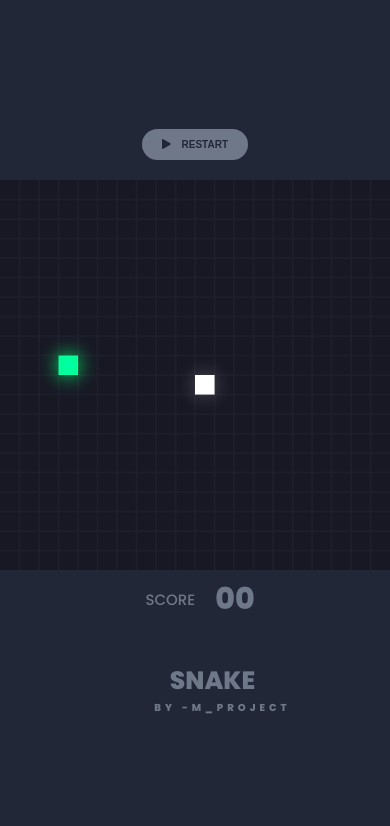
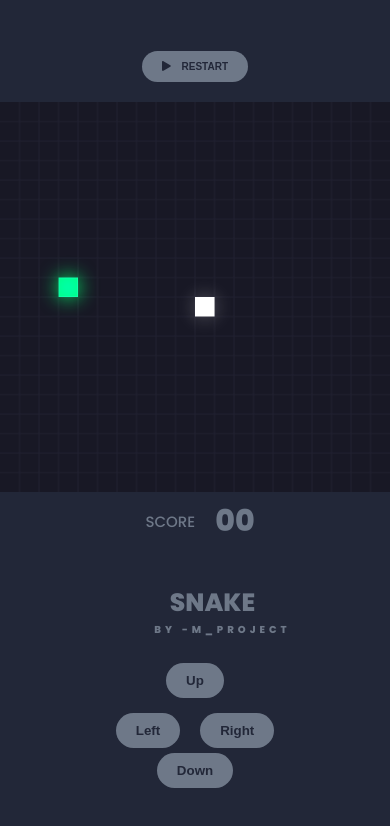
Before and after one commit to NXRts/Snake-1.1, a plain HTML site: page index.html in a window 390 px wide. Drawn offline with Linux system fonts and the light colour scheme.

Commit message:
memperbarui tampilan dan menambahkan button

```diff
--- a/index.html
+++ b/index.html
@@ -14,28 +14,31 @@
 </head>
 
 <body>
-  <!-- partial:index.partial.html -->
   <div class="container noselect">
     <div class="wrapper">
       <button id="replay">
         <i class="fas fa-play"></i>
         RESTART
       </button>
-      <div id="canvas">
-      </div>
+      <div id="canvas"></div>
       <div id="ui">
-        <h2>SCORE
-        </h2>
+        <h2>SCORE</h2>
         <span id="score">00</span>
       </div>
     </div>
     <div id="author">
       <h1>SNAKE</h1> <span>by -M_Project</span>
     </div>
+    <div id="controls">
+      <button id="up">Up</button>
+      <div class="horizontal-buttons">
+        <button id="left">Left</button>
+        <button id="right">Right</button>
+      </div>
+      <button id="down">Down</button>
+    </div>
   </div>
-  <!-- partial -->
   <script src="./script.js"></script>
-
 </body>
 
 </html>
--- a/script.js
+++ b/script.js
@@ -398,3 +398,28 @@ function reset() {
 }
 
 initialize();
+
+document.getElementById("up").addEventListener("click", () => {
+  if (!KEY.ArrowDown) {
+    KEY.resetState();
+    KEY.ArrowUp = true;
+  }
+});
+document.getElementById("left").addEventListener("click", () => {
+  if (!KEY.ArrowRight) {
+    KEY.resetState();
+    KEY.ArrowLeft = true;
+  }
+});
+document.getElementById("down").addEventListener("click", () => {
+  if (!KEY.ArrowUp) {
+    KEY.resetState();
+    KEY.ArrowDown = true;
+  }
+});
+document.getElementById("right").addEventListener("click", () => {
+  if (!KEY.ArrowLeft) {
+    KEY.resetState();
+    KEY.ArrowRight = true;
+  }
+});
--- a/style.css
+++ b/style.css
@@ -155,3 +155,53 @@ h2 {
   align-items: center;
   margin-bottom: 20px;
 }
+
+/* Styles for control buttons */
+#controls {
+  display: flex;
+  flex-direction: column;
+  align-items: center;
+  margin-top: 20px;
+}
+
+#controls button {
+  margin: 5px;
+  padding: 10px 20px;
+  background: #6e7888;
+  border: none;
+  color: #222738;
+  border-radius: 20px;
+  font-weight: 800;
+  cursor: pointer;
+  transition: all 200ms cubic-bezier(0.4, 0, 0.2, 1);
+}
+
+#controls button:hover {
+  background: #4cffd7;
+  transition: all 200ms cubic-bezier(0.4, 0, 0.2, 1);
+}
+
+.horizontal-buttons {
+  display: flex;
+  justify-content: space-between;
+  width: 100%;
+}
+
+#controls #left,
+#controls #right {
+  flex: 1;
+  margin: 0 10px;
+}
+
+@media (max-width: 600px) {
+  #controls {
+    flex-direction: column;
+    flex-wrap: wrap;
+    justify-content: center;
+  }
+
+  .horizontal-buttons {
+    width: auto;
+    margin-top: 10px;
+  }
+}
```
